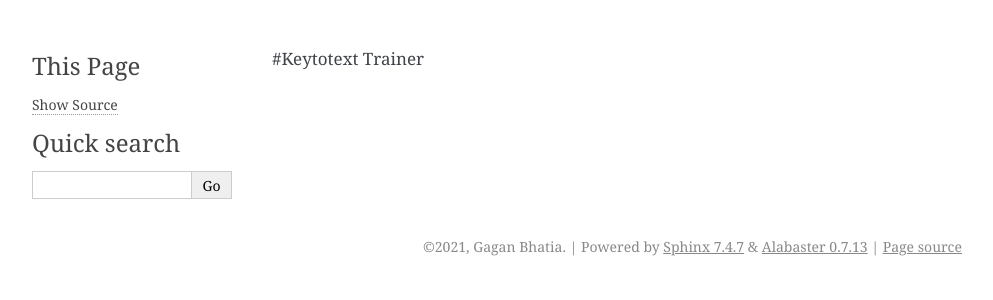
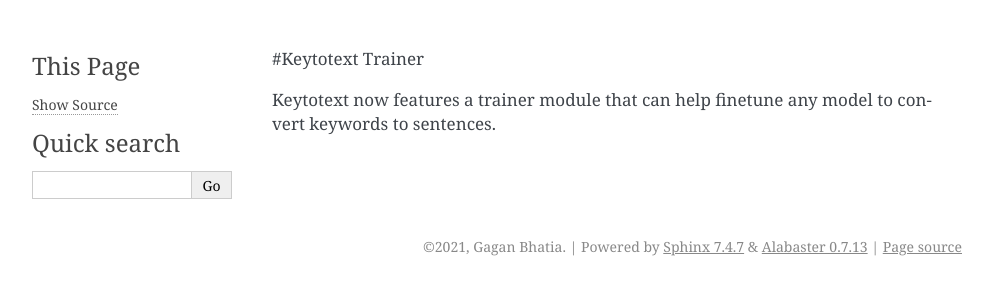
Before and after one commit to gagan3012/keytotext, a Sphinx documentation site: the page built from docs/TRAINER.md, in a window 1280 px wide. Shown: the top 300 px of the page, without its empty margins (148-1141 px from the left). Built offline with Sphinx 7.4.7, drawn with Linux system fonts in a browser that asks for light colours.

Commit message:
Update TRAINER.md

```diff
--- a/docs/TRAINER.md
+++ b/docs/TRAINER.md
@@ -1 +1,3 @@
 #Keytotext Trainer
+
+Keytotext now features a trainer module that can help finetune any model to convert keywords to sentences.
```
